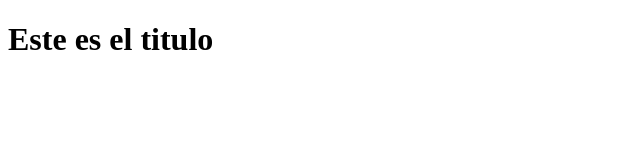
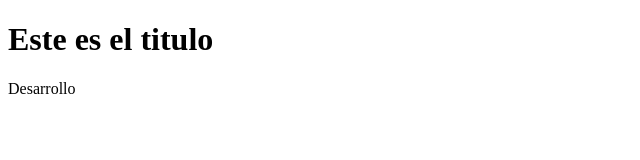
Before and after one commit to jobpech/sistema-de-registro, a plain HTML site: page index.html in a window 1280 px wide. Shown: the full height of the page, 0-640 px from the left. Drawn offline with Linux system fonts and the light colour scheme.

Commit message:
Modificada desarrollo

```diff
--- a/index.html
+++ b/index.html
@@ -7,6 +7,7 @@
 </head>
 <body>
     <h1>Este es el titulo</h1>
+    <p>Desarrollo</p>
 
 </body>
 </html>
```
